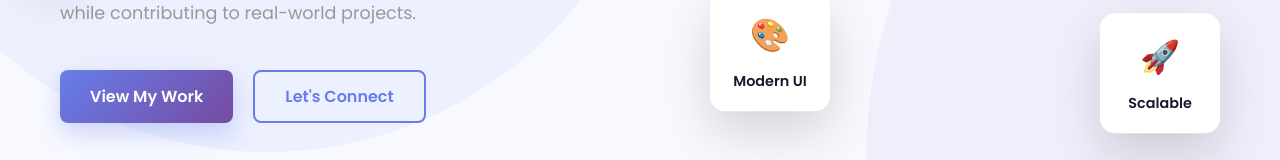
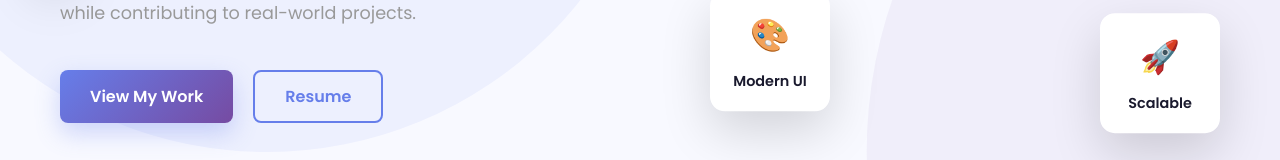
Before and after one commit to ZuzuYamn/ZuzuYamn.github.io, a plain HTML site: page index.html in a window 1280 px wide. Shown: the part 794-954 px from the top of the page. Drawn offline with Linux system fonts and the light colour scheme.

Commit message:
Update the CV

```diff
--- a/index.html
+++ b/index.html
@@ -106,7 +106,7 @@
         </p>
         <div class="hero-cta">
           <a href="#projects" class="btn btn-primary">View My Work</a>
-          <a href="assets/resume.pdf" target="_blank" rel="noopener" class="btn btn-secondary">Let's Connect</a>
+          <a href="assets/resume.pdf" target="_blank" rel="noopener" class="btn btn-secondary">Resume</a>
         </div>
         <div class="hero-socials">
           <a href="mailto:josephyammine06@gmail.com" title="Email" class="social-link">
```
Also changed, not shown: 1 other file.
